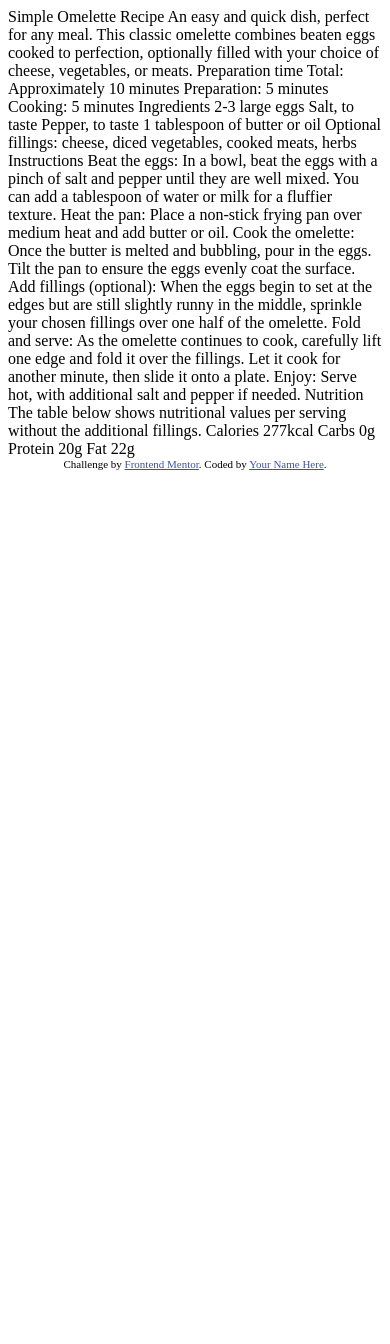
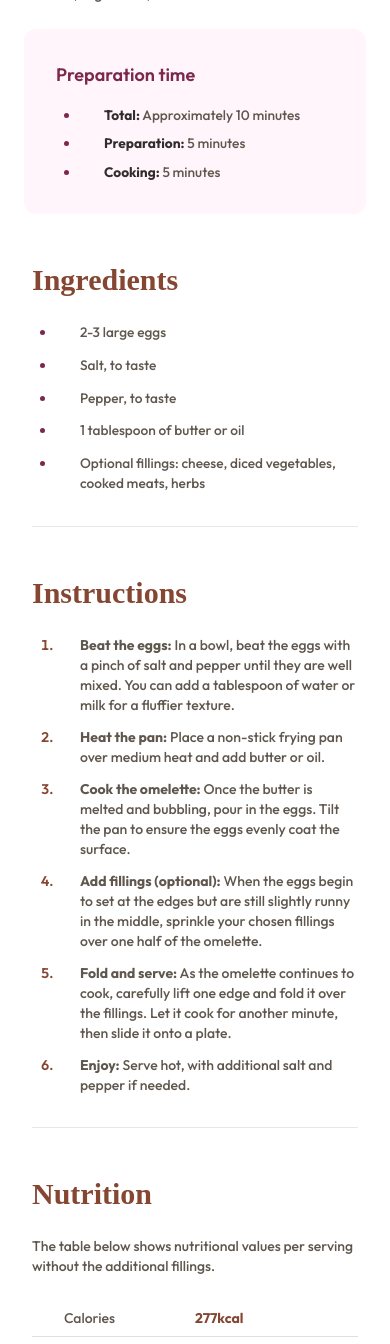
Before and after one commit to sipanahmad/recipe-page-main-tailwindcss, a plain HTML site: page index.html in a window 390 px wide. Shown: the top 1344 px of the page. Before the commit the page ends 844 px from the top, so only its background shows below. Drawn offline with nearby package versions, Linux system fonts and the light colour scheme.

Commit message:
Editing the project

```diff
--- a/index.html
+++ b/index.html
@@ -1,77 +1,241 @@
+<!-- @format -->
+
 <!DOCTYPE html>
 <html lang="en">
-<head>
-  <meta charset="UTF-8">
-  <meta name="viewport" content="width=device-width, initial-scale=1.0"> <!-- displays site properly based on user's device -->
+	<head>
+		<meta charset="UTF-8" />
+		<meta
+			name="viewport"
+			content="width=device-width, initial-scale=1.0" />
+		<!-- displays site properly based on user's device -->
 
-  <link rel="icon" type="image/png" sizes="32x32" href="./assets/images/favicon-32x32.png">
+		<link
+			rel="icon"
+			type="image/png"
+			sizes="32x32"
+			href="./assets/images/favicon-32x32.png" />
 
-  <title>Frontend Mentor | Recipe page</title>
+		<title>Frontend Mentor | Recipe page</title>
+		<script src="https://cdn.tailwindcss.com"></script>
+		<style type="text/tailwindcss">
+			@layer base {
+				@font-face {
+					font-family: 'Outfit';
+					font-display: swap;
+					src: url(/assets/fonts/outfit/Outfit-VariableFont_wght.ttf)
+						format('truetype');
+				}
+				@font-face {
+					font-family: 'YoungSerif';
+					font-display: swap;
+					src: url(/assets/fonts/young-serif/YoungSerif-Regular.ttf)
+						format('truetype');
+				}
+			}
+		</style>
+		<script>
+			tailwind.config = {
+				theme: {
+					extend: {
+						colors: {
+							'primary-nutmeg': 'hsl(14, 45%, 36%)',
+							'primary-dark-raspberry': 'hsl(332, 51%, 32%)',
+							'neutral-white': 'hsl(0, 0%, 100%)',
+							'neutral-rose-white': 'hsl(330, 100%, 98%)',
+							'neutral-eggshell': 'hsl(30, 54%, 90%)',
+							'neutral-light-grey': 'hsl(30, 18%, 87%)',
+							'neutral-wenge-brown': 'hsl(30, 10%, 34%)',
+							'neutral-dark-charcoal': 'hsl(24, 5%, 18%)',
+							'anchor-special': 'hsl(228, 45%, 44%)',
+						},
+						fontFamily: {
+							outfit: ['Outfit', 'sans-serif'], //400, 600, 700
+							'young-serif': ['Young Serif', 'serif'], //400
+						},
+					},
+				},
+			};
+		</script>
+	</head>
+	<body
+		class="relative font-outfit text-[13.7px] sm:text-[16px] bg-neutral-eggshell h-screen flex flex-col justify-center items-center text-neutral-wenge-brown font-medium">
+		<main
+			role="main"
+			class="mt-[125%] w-full sm:w-3/5 bg-neutral-white sm:p-12 sm:rounded-2xl flex flex-col space-y-6">
+			<img
+				src="./assets/images/image-omelette.jpeg"
+				alt="omlette"
+				class="sm:rounded-xl mb-3 object-cover" />
+			<article class="px-8 sm:px-0">
+				<h1
+					class="font-young-serif text-3xl pb-6 sm:text-4xl text-neutral-dark-charcoal font-semibold">
+					Simple Omelette Recipe
+				</h1>
 
-  <!-- Feel free to remove these styles or customise in your own stylesheet 👍 -->
-  <style>
-    .attribution { font-size: 11px; text-align: center; }
-    .attribution a { color: hsl(228, 45%, 44%); }
-  </style>
-</head>
-<body>
+				<p class="text-[13.7px] sm:text-[15px]">
+					An easy and quick dish, perfect for any meal. This classic omelette
+					combines beaten eggs cooked to perfection, optionally filled with your
+					choice of cheese, vegetables, or meats.
+				</p>
+			</article>
+			<article
+				role="article"
+				class="sm:w-full bg-neutral-rose-white mx-6 sm:mx-0 p-8 rounded-xl">
+				<h3
+					class="block text-lg font-semibold mb-4 text-primary-dark-raspberry">
+					Preparation time
+				</h3>
+				<ul class="list-disc ml-6 flex flex-col space-y-2">
+					<li class="marker:text-primary-dark-raspberry marker:font-semibold">
+						<span class="block ml-6"
+							><strong class="text-neutral-dark-charcoal">Total:</strong>
+							Approximately 10 minutes</span
+						>
+					</li>
+					<li class="marker:text-primary-dark-raspberry marker:font-semibold">
+						<span class="block ml-6"
+							><strong class="text-neutral-dark-charcoal">Preparation:</strong>
+							5 minutes</span
+						>
+					</li>
+					<li class="marker:text-primary-dark-raspberry marker:font-semibold">
+						<span class="block ml-6"
+							><strong class="text-neutral-dark-charcoal">Cooking:</strong> 5
+							minutes</span
+						>
+					</li>
+				</ul>
+			</article>
+			<article
+				role="article"
+				class="sm:w-full border-b pb-8 mx-8 sm:mx-0">
+				<h2
+					class="block text-3xl font-young-serif text-primary-nutmeg font-semibold my-6">
+					Ingredients
+				</h2>
+				<ul class="list-disc flex flex-col space-y-3 ml-6">
+					<li class="marker:text-primary-dark-raspberry marker:font-semibold">
+						<span class="block ml-6">2-3 large eggs</span>
+					</li>
+					<li class="marker:text-primary-dark-raspberry marker:font-semibold">
+						<span class="block ml-6">Salt, to taste</span>
+					</li>
+					<li class="marker:text-primary-dark-raspberry marker:font-semibold">
+						<span class="block ml-6">Pepper, to taste</span>
+					</li>
+					<li class="marker:text-primary-dark-raspberry marker:font-semibold">
+						<span class="block ml-6">1 tablespoon of butter or oil</span>
+					</li>
+					<li class="marker:text-primary-dark-raspberry marker:font-semibold">
+						<span class="block ml-6"
+							>Optional fillings: cheese, diced vegetables, cooked meats,
+							herbs</span
+						>
+					</li>
+				</ul>
+			</article>
 
-  Simple Omelette Recipe
+			<article
+				role="article"
+				class="sm:w-full mx-8 sm:mx-0 border-b pb-8">
+				<h2
+					class="block text-3xl font-young-serif text-primary-nutmeg font-semibold my-6">
+					Instructions
+				</h2>
+				<ol class="list-decimal text-sm flex flex-col space-y-3 ml-6">
+					<li class="marker:text-primary-nutmeg marker:font-semibold">
+						<span class="block ml-6"
+							><strong> Beat the eggs:</strong> In a bowl, beat the eggs with a
+							pinch of salt and pepper until they are well mixed. You can add a
+							tablespoon of water or milk for a fluffier texture.</span
+						>
+					</li>
+					<li class="marker:text-primary-nutmeg marker:font-semibold">
+						<span class="block ml-6"
+							><strong>Heat the pan:</strong> Place a non-stick frying pan over
+							medium heat and add butter or oil.</span
+						>
+					</li>
+					<li class="marker:text-primary-nutmeg marker:font-semibold">
+						<span class="block ml-6">
+							<strong>Cook the omelette:</strong> Once the butter is melted and
+							bubbling, pour in the eggs. Tilt the pan to ensure the eggs evenly
+							coat the surface.</span
+						>
+					</li>
+					<li class="marker:text-primary-nutmeg marker:font-semibold">
+						<span class="block ml-6"
+							><strong>Add fillings (optional):</strong> When the eggs begin to
+							set at the edges but are still slightly runny in the middle,
+							sprinkle your chosen fillings over one half of the omelette.</span
+						>
+					</li>
+					<li class="marker:text-primary-nutmeg marker:font-semibold">
+						<span class="block ml-6"
+							><strong>Fold and serve:</strong> As the omelette continues to
+							cook, carefully lift one edge and fold it over the fillings. Let
+							it cook for another minute, then slide it onto a plate.</span
+						>
+					</li>
+					<li class="marker:text-primary-nutmeg marker:font-semibold">
+						<span class="block ml-6"
+							><strong>Enjoy:</strong> Serve hot, with additional salt and
+							pepper if needed.</span
+						>
+					</li>
+				</ol>
+			</article>
 
-  An easy and quick dish, perfect for any meal. This classic omelette combines beaten eggs cooked
-  to perfection, optionally filled with your choice of cheese, vegetables, or meats.
-
-  Preparation time
-
-  Total: Approximately 10 minutes
-  Preparation: 5 minutes
-  Cooking: 5 minutes
-
-  Ingredients
-
-  2-3 large eggs
-  Salt, to taste
-  Pepper, to taste
-  1 tablespoon of butter or oil
-  Optional fillings: cheese, diced vegetables, cooked meats, herbs
-
-  Instructions
-
-  Beat the eggs: In a bowl, beat the eggs with a pinch of salt and pepper until they are well mixed.
-  You can add a tablespoon of water or milk for a fluffier texture.
-
-  Heat the pan: Place a non-stick frying pan over medium heat and add butter or oil.
-
-  Cook the omelette: Once the butter is melted and bubbling, pour in the eggs. Tilt the pan to ensure
-  the eggs evenly coat the surface.
-
-  Add fillings (optional): When the eggs begin to set at the edges but are still slightly runny in the
-  middle, sprinkle your chosen fillings over one half of the omelette.
-
-  Fold and serve: As the omelette continues to cook, carefully lift one edge and fold it over the
-  fillings. Let it cook for another minute, then slide it onto a plate.
-
-  Enjoy: Serve hot, with additional salt and pepper if needed.
-
-  Nutrition
-
-  The table below shows nutritional values per serving without the additional fillings.
-
-  Calories
-  277kcal
-
-  Carbs
-  0g
-
-  Protein
-  20g
-
-  Fat
-  22g
-
-  <div class="attribution">
-    Challenge by <a href="https://www.frontendmentor.io?ref=challenge" target="_blank">Frontend Mentor</a>.
-    Coded by <a href="#">Your Name Here</a>.
-  </div>
-</body>
+			<article
+				role="article"
+				class="sm:w-full mx-8 sm:mx-0">
+				<h2
+					class="block text-3xl font-young-serif text-primary-nutmeg font-semibold my-6">
+					Nutrition
+				</h2>
+				<p class="text-sm">
+					The table below shows nutritional values per serving without the
+					additional fillings.
+				</p>
+				<ul class="text-sm flex flex-col space-y-3 my-6">
+					<li
+						class="flex justify-between px-8 py-2 border-b border-b-neutral-light-grey">
+						<span class="flex-1">Calories</span
+						><strong class="block flex-1 text-primary-nutmeg">277kcal</strong>
+					</li>
+					<li
+						class="flex justify-between px-8 py-2 border-b border-b-neutral-light-grey">
+						<span class="flex-1">Carbs</span
+						><strong class="block flex-1 text-primary-nutmeg">0g</strong>
+					</li>
+					<li
+						class="flex justify-between px-8 py-2 border-b border-b-neutral-light-grey">
+						<span class="flex-1">Protein</span
+						><strong class="block flex-1 text-primary-nutmeg">20g</strong>
+					</li>
+					<li class="flex justify-between px-8 py-2">
+						<span class="flex-1">Fat</span
+						><strong class="block flex-1 text-primary-nutmeg">22g</strong>
+					</li>
+				</ul>
+			</article>
+		</main>
+		<footer
+			role="contentinfo"
+			class="text-[11px] py-20 text-primary-dark-raspberry text-center">
+			Challenge by
+			<a
+				href="https://www.frontendmentor.io?ref=challenge"
+				target="_blank"
+				class="text-anchor-special"
+				>Frontend Mentor</a
+			>. Coded by
+			<a
+				href="https://www.linkedin.com/in/ahmadsipan/"
+				target="_blank"
+				class="text-anchor-special"
+				>Sipan Ahmad</a
+			>.
+		</footer>
+	</body>
 </html>
```
Also changed, not shown: desktop-design.png (added), mobile-design.png (added), 3 other files.
